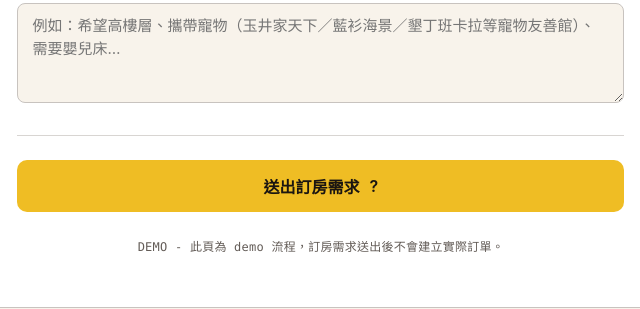
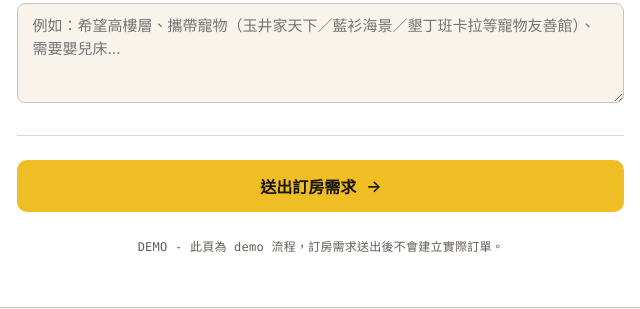
Before and after one commit to ChenYiMing1996/home-around, a plain HTML site: page booking.html in a window 1280 px wide. Shown: the part 1250-1559 px from the top of the page, 70-710 px from the left. Drawn offline with Linux system fonts and the light colour scheme.

Commit message:
Fix booking submit button arrow

```diff
--- a/booking.html
+++ b/booking.html
@@ -1076,7 +1076,7 @@
       '<div class="form-row"><div class="field"><label>'+esc(t('bk.field.adults'))+'</label><div class="counter" data-counter="adults" data-min="1" data-max="8"><button type="button" data-step="-1" aria-label="'+esc(t('bk.aria.minus'))+'">-</button><span class="cv" id="cv-adults">'+adults+'</span><button type="button" data-step="1" aria-label="'+esc(t('bk.aria.plus'))+'">+</button></div><input type="hidden" id="f-adults" name="adults" value="'+adults+'" /></div><div class="field"><label>'+esc(t('bk.field.children'))+' <span class="hint" style="font-family:inherit;letter-spacing:0;font-size:11px;color:var(--muted);">'+esc(t('bk.field.children.hint'))+'</span></label><div class="counter" data-counter="kids" data-min="0" data-max="6"><button type="button" data-step="-1" aria-label="'+esc(t('bk.aria.minus'))+'">-</button><span class="cv" id="cv-kids">'+kids+'</span><button type="button" data-step="1" aria-label="'+esc(t('bk.aria.plus'))+'">+</button></div><input type="hidden" id="f-kids" name="kids" value="'+kids+'" /></div></div>'+
       '<div class="form-row single"><div class="field"><label>'+esc(t('bk.field.voucher'))+'</label><div class="seg" role="radiogroup" aria-label="'+esc(t('bk.voucher.aria'))+'"><input type="radio" name="voucher" id="v-1" value="refined" checked /><label for="v-1">'+esc(t('bk.voucher.refined'))+'</label><input type="radio" name="voucher" id="v-2" value="boutique" /><label for="v-2">'+esc(t('bk.voucher.boutique'))+'</label><input type="radio" name="voucher" id="v-3" value="cash" /><label for="v-3">'+esc(t('bk.voucher.cash'))+'</label></div></div></div></div>'+
       '<div class="form-section"><h2>'+esc(t('bk.section.contact'))+'</h2><div class="section-en">CONTACT</div><div class="form-row"><div class="field"><label for="f-name">'+esc(t('bk.field.name'))+'<span class="req">*</span></label><input type="text" id="f-name" name="name" required autocomplete="name" placeholder="'+esc(t('bk.field.name.placeholder'))+'" /></div><div class="field"><label for="f-phone">'+esc(t('bk.field.phone'))+'<span class="req">*</span></label><input type="tel" id="f-phone" name="phone" required autocomplete="tel" inputmode="tel" placeholder="'+esc(t('bk.field.phone.placeholder'))+'" /></div></div><div class="form-row single"><div class="field"><label for="f-email">'+esc(t('bk.field.email'))+'</label><input type="email" id="f-email" name="email" autocomplete="email" placeholder="'+esc(t('bk.field.email.placeholder'))+'" /></div></div><div class="form-row single"><div class="field"><label for="f-notes">'+esc(t('bk.field.notes'))+'</label><textarea id="f-notes" name="notes" placeholder="'+esc(t('bk.field.notes.placeholder'))+'"></textarea></div></div></div>'+
-      '<div class="form-foot"><button class="submit-btn" type="submit">'+esc(t('bk.submit'))+'<span class="arr">?</span></button><p class="demo-note">'+esc(t('bk.demo.label'))+' - '+esc(t('bk.demo.body'))+'</p></div></form><aside class="summary" id="summary">'+renderSummary(null,null,ci,co,adults,kids)+'</aside></div></section>';
+      '<div class="form-foot"><button class="submit-btn" type="submit">'+esc(t('bk.submit'))+'<span class="arr">&rarr;</span></button><p class="demo-note">'+esc(t('bk.demo.label'))+' - '+esc(t('bk.demo.body'))+'</p></div></form><aside class="summary" id="summary">'+renderSummary(null,null,ci,co,adults,kids)+'</aside></div></section>';
     bind(roomParam);
     if(hotelId){ var h=HOTELS.find(function(x){return x.id===hotelId;}); if(h){ document.getElementById('f-hotel').value=hotelId; populateRooms(h, roomParam); updateSummary(); } }
   }
```
